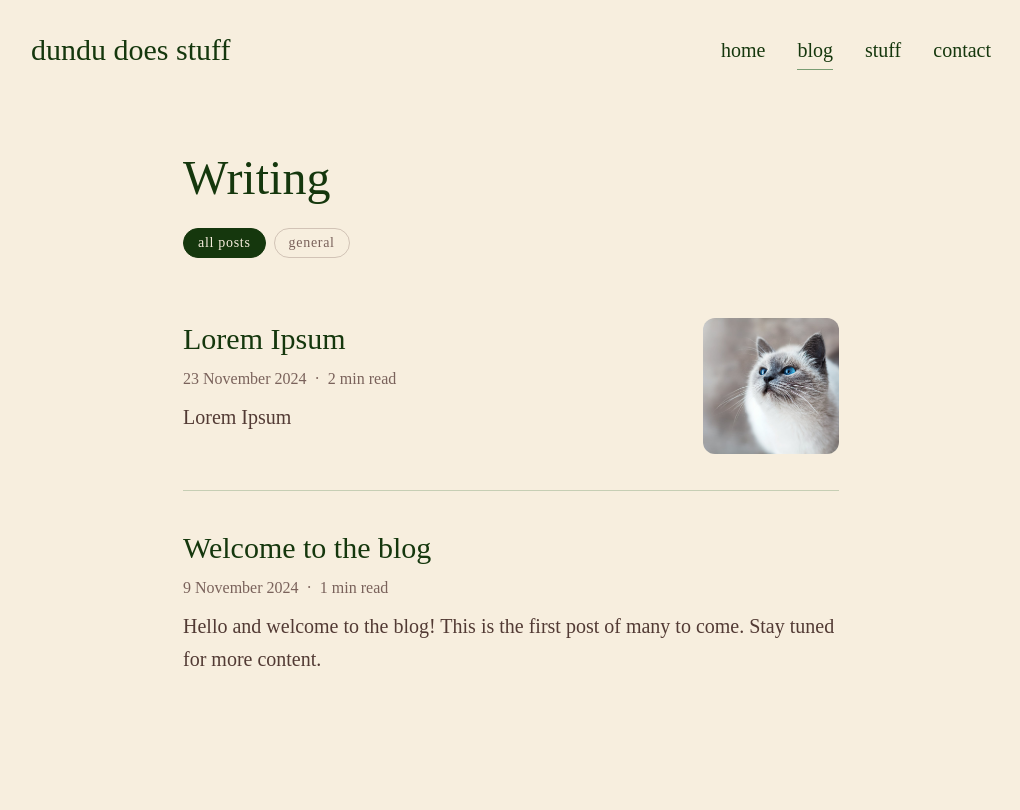
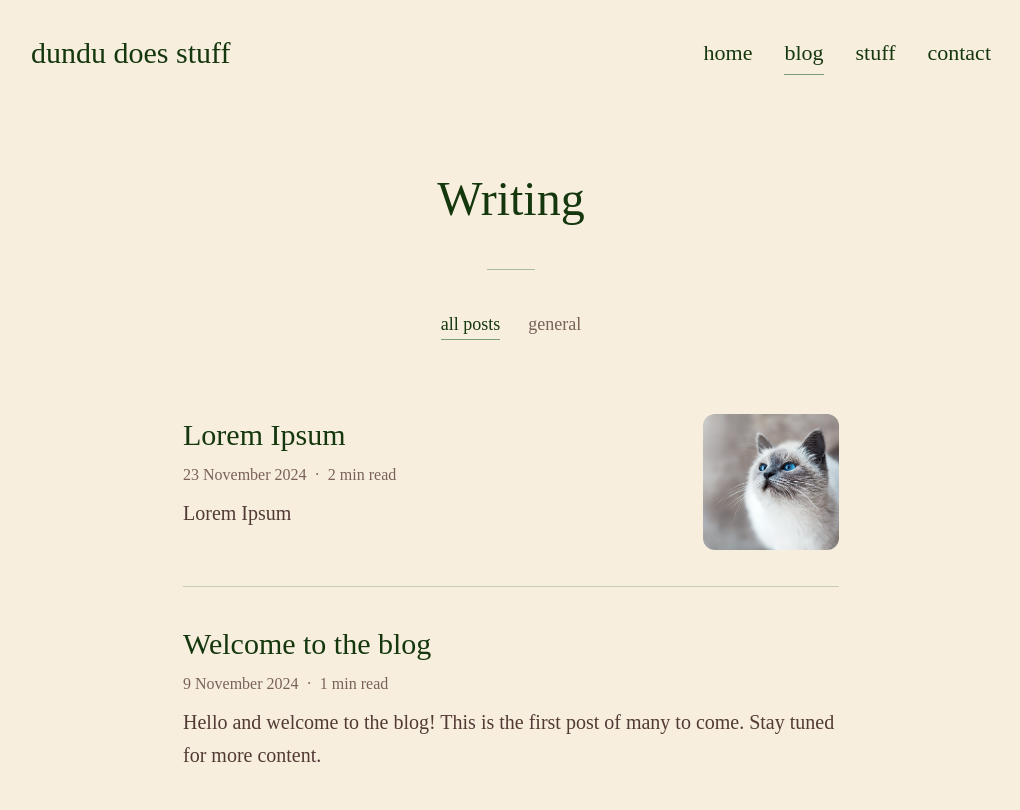
Before and after one commit to DoctorSong16/DoctorSong16.github.io, an Astro site: page /post in a window 1280 px wide. Shown: the top 810 px of the page, without its empty margins (129-1149 px from the left). Built offline with nearby package versions, Linux system fonts and the light colour scheme; Astro itself is replaced by a stand-in of ours.

Commit message:
Give the Writing page the post header's design language
- Centred "Writing" title with the same short sage rule as posts
  (now a shared TitleRule component)
- Tag filters are plain words with the nav's growing underline instead
  of chips; the underline styles live in src/lib/underline.ts
- Nav links a touch bigger; home hero heading a touch smaller

Co-Authored-By: Claude Opus 5.5 <noreply@anthropic.com>

```diff
--- a/src/components/Hero.astro
+++ b/src/components/Hero.astro
@@ -99,7 +99,7 @@ const fallback = sources.at(-1)!.stacked;
       ordinary readable sizes. The text comes from src/content/pages/home.md (Pages CMS).
     -->
     <div class="hero-intro text-lg leading-relaxed sm:text-xl lg:self-center lg:text-[length:2.09cqi]">
-      <h1 class="mb-[0.5em] text-[2.1rem] leading-tight lg:text-[2.2em]">{home.data.heading}</h1>
+      <h1 class="mb-[0.5em] text-[1.95rem] leading-tight lg:text-[2.05em]">{home.data.heading}</h1>
       <Content />
     </div>
   </div>
--- a/src/components/Navbar.astro
+++ b/src/components/Navbar.astro
@@ -1,4 +1,6 @@
 ---
+import { currentUnderline } from '../lib/underline';
+
 const menuItems = [
   { name: 'Home', path: '/' },
   { name: 'Blog', path: '/post' },
@@ -15,10 +17,6 @@ const isCurrent = (path: string) =>
 // --delay; closing has no delay so everything leaves together. Respects reduced motion.
 const motion =
   'duration-300 ease-[cubic-bezier(0.22,1,0.36,1)] group-data-open/menu:[transition-delay:var(--delay,0ms)] motion-reduce:transition-none';
-// A thin sage underline that grows out from the centre: drawn in full under the current
-// page, and drawn slowly (at half strength) under a link while it's hovered.
-const underline =
-  'relative after:absolute after:inset-x-0 after:-bottom-0.5 after:h-px after:scale-x-0 after:bg-accent/60 after:transition-[scale,background-color] after:duration-500 after:ease-[cubic-bezier(0.22,1,0.36,1)] hover:after:scale-x-100 aria-[current=page]:after:scale-x-100 aria-[current=page]:after:bg-accent motion-reduce:after:transition-none';
 const bar = `absolute inset-x-2.5 top-1/2 -mt-px h-0.5 rounded-full bg-current ${motion} transition-[translate,rotate,scale,opacity]`;
 ---
 
@@ -48,7 +46,7 @@ const bar = `absolute inset-x-2.5 top-1/2 -mt-px h-0.5 rounded-full bg-current $
 
     <!--
       On desktop, a plain row of links. Hover is a slow colour fade; the current page
-      is underlined (see `underline` above).
+      is underlined (see src/lib/underline.ts).
     -->
     <div class="hidden md:block">
       <ul class="flex gap-8">
@@ -57,7 +55,7 @@ const bar = `absolute inset-x-2.5 top-1/2 -mt-px h-0.5 rounded-full bg-current $
             <li>
               <a
                 href={item.path}
-                class={`block py-1 text-xl ${underline}`}
+                class={`block py-1 text-[1.375rem] ${currentUnderline}`}
                 aria-current={isCurrent(item.path) ? 'page' : undefined}
               >
                 {item.name.toLowerCase()}
@@ -87,7 +85,7 @@ const bar = `absolute inset-x-2.5 top-1/2 -mt-px h-0.5 rounded-full bg-current $
             >
               <a
                 href={item.path}
-                class={`my-2 inline-block text-2xl ${underline}`}
+                class={`my-2 inline-block text-2xl ${currentUnderline}`}
                 aria-current={isCurrent(item.path) ? 'page' : undefined}
               >
                 {item.name.toLowerCase()}
--- /dev/null
+++ b/src/components/TitleRule.astro
@@ -0,0 +1,6 @@
+---
+// A short sage rule under a page title: the site's one ornament (posts and the blog index).
+const { class: className = '' } = Astro.props;
+---
+
+<div aria-hidden="true" class:list={['mx-auto h-px w-12 bg-accent/60', className]}></div>
--- /dev/null
+++ b/src/lib/underline.ts
@@ -0,0 +1,11 @@
+// The site's underline motif: a thin sage line that grows out from the centre of a word.
+// Hover draws it at half strength; the "selected" state (current page, active filter)
+// draws it in full. Respects reduced motion. Used by the navbar and the blog's tag filter.
+const growUnderline =
+  'relative after:absolute after:inset-x-0 after:-bottom-0.5 after:h-px after:scale-x-0 after:bg-accent/60 after:transition-[scale,background-color] after:duration-500 after:ease-[cubic-bezier(0.22,1,0.36,1)] hover:after:scale-x-100 motion-reduce:after:transition-none';
+
+/** For links: underlined in full when aria-current="page". */
+export const currentUnderline = `${growUnderline} aria-[current=page]:after:scale-x-100 aria-[current=page]:after:bg-accent`;
+
+/** For toggle buttons: underlined in full when aria-pressed="true". */
+export const pressedUnderline = `${growUnderline} aria-pressed:after:scale-x-100 aria-pressed:after:bg-accent`;
--- a/src/pages/post/[slug].astro
+++ b/src/pages/post/[slug].astro
@@ -1,5 +1,6 @@
 ---
 import { render } from 'astro:content';
+import TitleRule from '../../components/TitleRule.astro';
 import BaseLayout from '../../layouts/BaseLayout.astro';
 import { formatDate, getPublishedPosts } from '../../lib/posts';
 
@@ -38,8 +39,7 @@ const { Content } = await render(post);
         </button>
         <span id="copy-status" class="sr-only" aria-live="polite"></span>
       </div>
-      <!-- The site's one ornament: a short sage rule between the title and the text. -->
-      <div aria-hidden="true" class="mx-auto mt-8 h-px w-12 bg-accent/60 sm:mt-10"></div>
+      <TitleRule class="mt-8 sm:mt-10" />
     </header>
     <div class="post-body">
       <Content />
--- a/src/pages/post/index.astro
+++ b/src/pages/post/index.astro
@@ -1,7 +1,9 @@
 ---
 import PostListItem from '../../components/PostListItem.astro';
+import TitleRule from '../../components/TitleRule.astro';
 import BaseLayout from '../../layouts/BaseLayout.astro';
 import { getPublishedPosts } from '../../lib/posts';
+import { pressedUnderline } from '../../lib/underline';
 
 const posts = await getPublishedPosts();
 
@@ -10,27 +12,38 @@ const counts = new Map<string, number>();
 for (const tag of posts.flatMap((post) => post.data.tags)) counts.set(tag, (counts.get(tag) ?? 0) + 1);
 const tags = [...counts.keys()].sort((a, b) => counts.get(b)! - counts.get(a)! || a.localeCompare(b));
 
-const chip =
-  'cursor-pointer rounded-full border border-current/30 px-3.5 py-1 text-sm tracking-wider text-muted transition-colors duration-400 ease-out hover:border-current hover:text-foreground aria-pressed:border-foreground aria-pressed:bg-foreground aria-pressed:text-background';
+// Filters are plain words with the site's growing underline (the same one as the nav):
+// muted until hovered or selected, when they ease to full colour.
+const filterButton = `cursor-pointer text-muted transition-colors duration-400 ease-out hover:text-foreground aria-pressed:text-foreground motion-reduce:transition-none ${pressedUnderline}`;
 ---
 
 <BaseLayout title="Blog">
   <!-- Same 44rem column as the posts themselves. -->
-  <main class="mx-auto max-w-[44rem] px-5 pt-6 pb-12 sm:px-6 sm:pt-12">
-    <h1 class="text-4xl leading-tight sm:text-5xl">Writing</h1>
+  <main class="mx-auto max-w-[44rem] px-5 pb-12 sm:px-6">
+    <!-- Laid out like a post's header: centred title, then the short sage rule. -->
+    <header class="mt-10 text-center sm:mt-16">
+      <h1 class="text-4xl leading-tight sm:text-5xl">Writing</h1>
+      <TitleRule class="mt-8 sm:mt-10" />
+    </header>
 
     <!--
       Tag filter. Picking tags shows posts with any of them; "All posts" clears the
-      selection. Without JavaScript the chips stay hidden and every post is listed.
+      selection. Without JavaScript the filters stay hidden and every post is listed.
     -->
     {
       tags.length > 0 && (
-        <div id="tag-filter" class="mt-5 flex flex-wrap gap-2" role="group" aria-label="Filter posts by tag" hidden>
-          <button type="button" class={chip} data-tag="" aria-pressed="true">
+        <div
+          id="tag-filter"
+          class="mt-8 flex flex-wrap justify-center gap-x-7 gap-y-3 text-lg sm:mt-10"
+          role="group"
+          aria-label="Filter posts by tag"
+          hidden
+        >
+          <button type="button" class={filterButton} data-tag="" aria-pressed="true">
             all posts
           </button>
           {tags.map((tag) => (
-            <button type="button" class={chip} data-tag={tag} aria-pressed="false">
+            <button type="button" class={filterButton} data-tag={tag} aria-pressed="false">
               {tag}
             </button>
           ))}
@@ -42,7 +55,7 @@ const chip =
     <!-- Rules go between visible posts only, so filtering never leaves a stray line. -->
     <div
       id="post-list"
-      class="mt-4 sm:mt-6 [&>article]:border-accent/40 [&>article:not([hidden])~article:not([hidden])]:border-t"
+      class="mt-6 sm:mt-10 [&>article]:border-accent/40 [&>article:not([hidden])~article:not([hidden])]:border-t"
     >
       {posts.map((post) => <PostListItem post={post} />)}
     </div>
@@ -55,15 +68,15 @@ const chip =
   const posts = [...document.querySelectorAll<HTMLElement>('#post-list > article')];
 
   if (filter) {
-    const chips = [...filter.querySelectorAll<HTMLButtonElement>('button')];
-    const known = new Set(chips.map((chip) => chip.dataset.tag).filter(Boolean));
+    const buttons = [...filter.querySelectorAll<HTMLButtonElement>('button')];
+    const known = new Set(buttons.map((button) => button.dataset.tag).filter(Boolean));
     // Selected tags live in the URL (?tag=A&tag=B) so a filtered view can be shared.
     const selected = new Set(new URL(location.href).searchParams.getAll('tag').filter((tag) => known.has(tag)));
 
     const apply = () => {
-      for (const chip of chips) {
-        const tag = chip.dataset.tag!;
-        chip.setAttribute('aria-pressed', String(tag ? selected.has(tag) : selected.size === 0));
+      for (const button of buttons) {
+        const tag = button.dataset.tag!;
+        button.setAttribute('aria-pressed', String(tag ? selected.has(tag) : selected.size === 0));
       }
       let shown = 0;
       for (const post of posts) {
@@ -80,9 +93,9 @@ const chip =
     };
 
     filter.addEventListener('click', (event) => {
-      const chip = (event.target as Element).closest<HTMLButtonElement>('button');
-      if (!chip) return;
-      const tag = chip.dataset.tag;
+      const button = (event.target as Element).closest<HTMLButtonElement>('button');
+      if (!button) return;
+      const tag = button.dataset.tag;
       if (!tag) selected.clear();
       else if (!selected.delete(tag)) selected.add(tag);
       apply();
```
